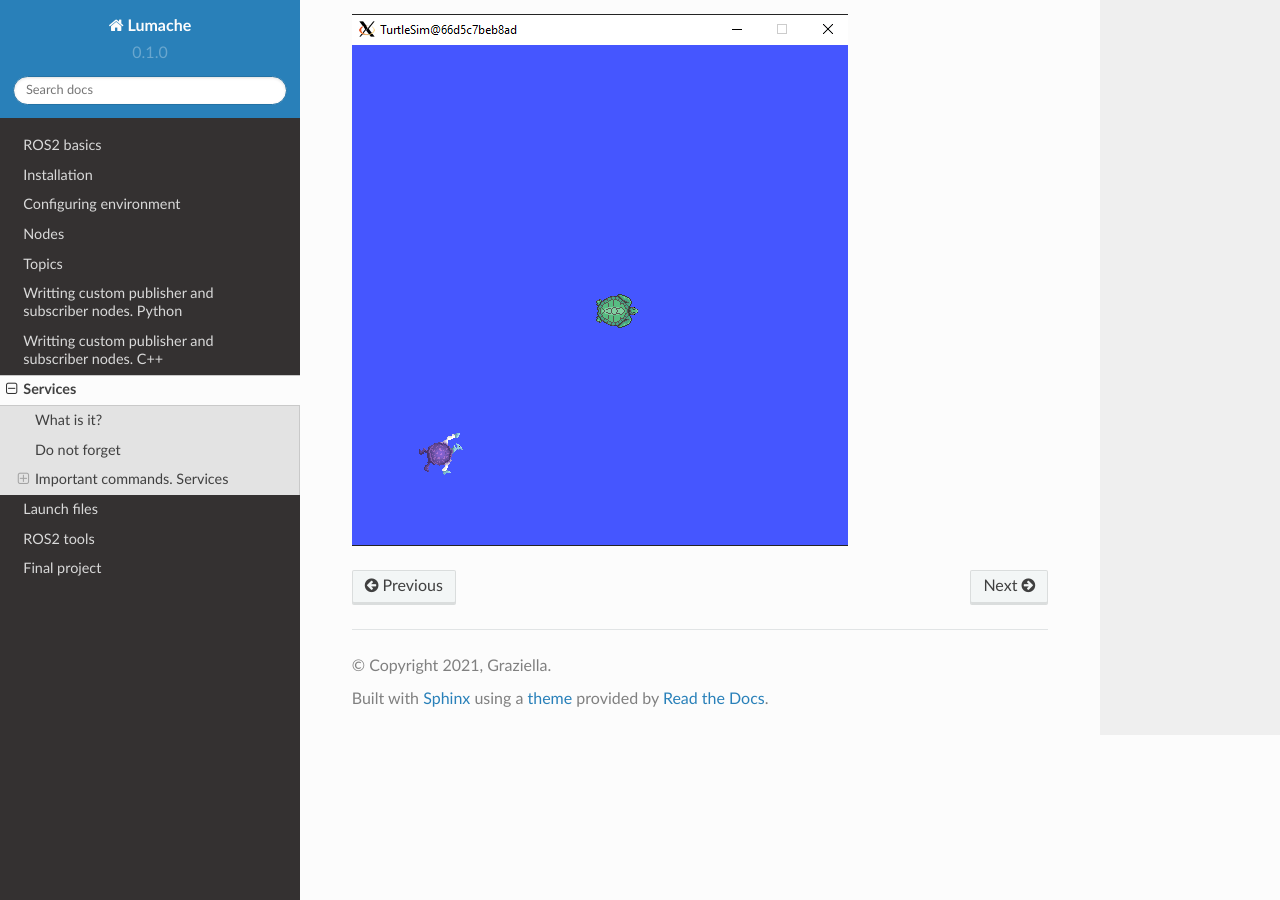
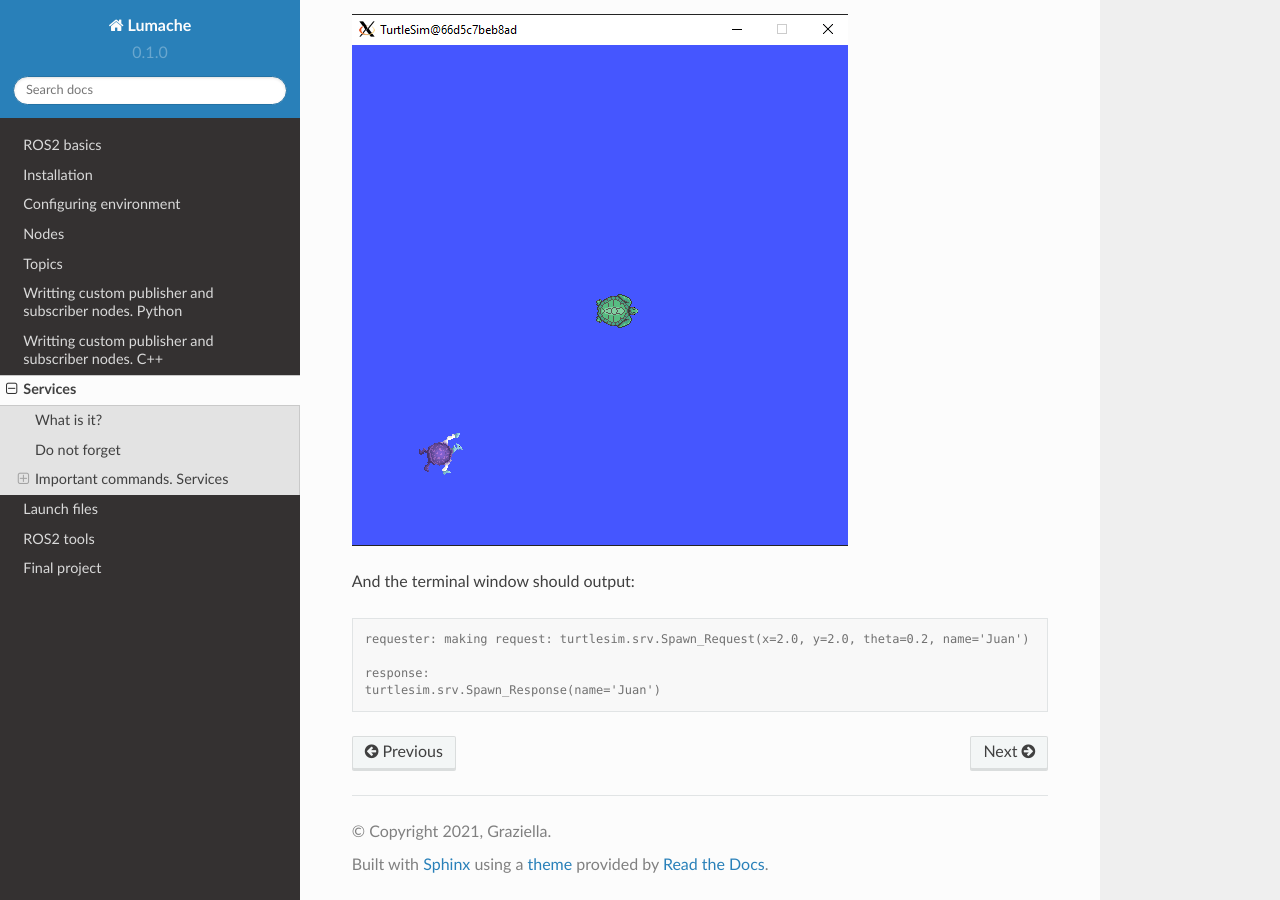
Before and after one commit to AlexCC93/readthedocs_test, a Sphinx documentation site: the page built from docs/source/Services.rst, in a window 1280 px wide and 900 px high, scrolled down 5051 px. Built offline with Sphinx 7.4.7 and the Read the Docs theme 2.0.0, drawn with Linux system fonts in a browser that asks for light colours.

Commit message:
Finishin services section

```diff
--- a/docs/source/Services.rst
+++ b/docs/source/Services.rst
@@ -231,3 +231,12 @@ The turtlesim window should be updated to display a new turtle like the followin
 
 .. image:: images/spawnTurtleExample.png
    :alt: Spawning a new turtle example.
+
+And the terminal window should output:
+
+.. code-block:: console
+
+   requester: making request: turtlesim.srv.Spawn_Request(x=2.0, y=2.0, theta=0.2, name='Juan')
+
+   response:
+   turtlesim.srv.Spawn_Response(name='Juan')
```
